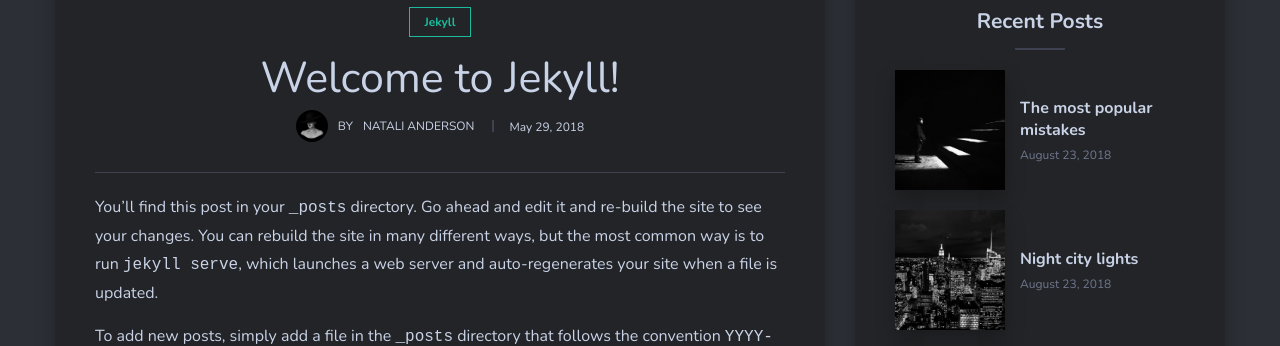
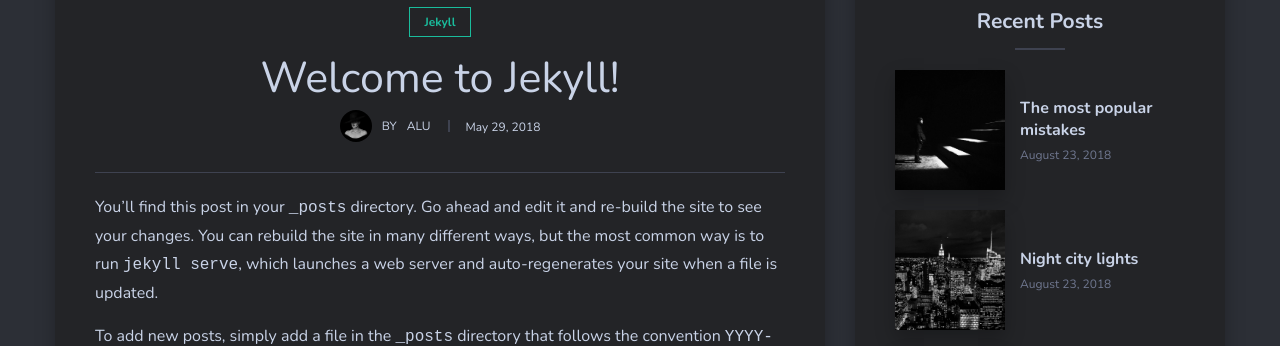
Before and after one commit to XU-YaoKun/page, a Jekyll site: the page built from _posts/2018-05-29-welcome-to-jekyll.markdown, in a window 1280 px wide and 1400 px high, scrolled down 616 px. Shown: the part 142-488 px from the top of the window. Built offline with Jekyll 4.4.1, drawn with Linux system fonts in a browser that asks for light colours; nearby versions of some CDN libraries; comment, search, counter and statistics services are not loaded.

Commit message:
remove subdirectory

```diff
--- a/_config.yml
+++ b/_config.yml
@@ -1,15 +1,15 @@
 #-------------------------------
 # General Site Settings
 
-title: Galada Theme | Theme for Jekyll
-description: Galada is an easy and simple theme for Jekyll. Dark colors, give it a special exquisite look. A careful approach to design and features make it an ideal solution for a personal blog. # this means to ignore newlines until "baseurl:"
-baseurl: "/galada" # the subpath of your site, e.g. /blog
-url: "" # the base hostname & protocol for your site, e.g. http://example.com
+title: alu - Blogs
+description: notes, translations and thoughts
+baseurl: "" # the subpath of your site, e.g. /blog
+url: "https://tonepture.com" # the base hostname & protocol for your site, e.g. http://example.com
 
 
 #-------------------------------
 # About Section
-author-name:   Natali Anderson
+author-name: alu
 author-avatar: 09.jpg
 
 
@@ -28,7 +28,7 @@
 
 #-------------------------------
 # Instagram Feed
-instafeed: true # To enable the instafeed, use the value true. To turn off use the value false.
+instafeed: false # To enable the instafeed, use the value true. To turn off use the value false.
 
 
 #-------------------------------
```
